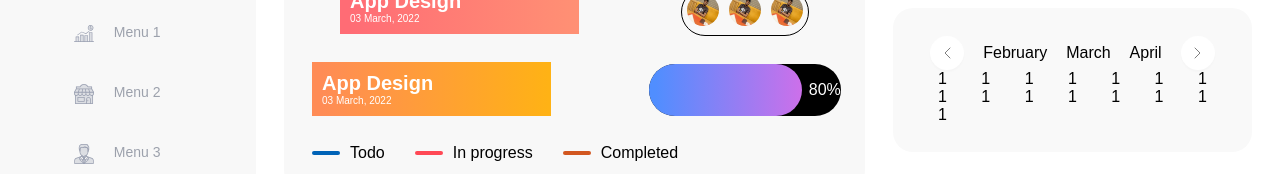
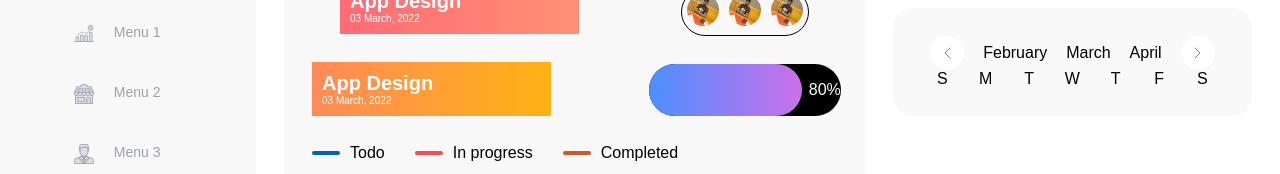
Before and after one commit to vincentabolarin/ha-shem-project, a JavaScript app: page / in a window 1280 px wide. Shown: the part 300-474 px from the top of the page. Built offline with nearby package versions, Linux system fonts and the light colour scheme; the HTML template or start-up script is replaced by a standard one.

Commit message:
add days of the week

```diff
--- a/src/components/Calendar.js
+++ b/src/components/Calendar.js
@@ -4,6 +4,10 @@ import previousArrow from '../assets/svg/previous-arrow.svg';
 import nextArrow from '../assets/svg/next-arrow.svg';
 
 const Calendar = () => {
+
+    const daysOfWeek = [
+        'S', 'M', 'T', 'W', 'T', 'F', 'S'
+    ]
     return (
         <div className={styles.content}>
             <div className={styles.months}>
@@ -29,22 +33,13 @@ const Calendar = () => {
             </div>
 
             <div className={styles.dayOfWeek}>
-                <p>1</p>
-                <p>1</p>
-                <p>1</p>
-                <p>1</p>
-                <p>1</p>
-                <p>1</p>
-                <p>1</p>
-                <p>1</p>
-                <p>1</p>
-                <p>1</p>
-                <p>1</p>
-                <p>1</p>
-                <p>1</p>
-                <p>1</p>
-                <p>1</p>
-
+                {
+                    daysOfWeek.map((day) =>
+                        <div>
+                            {day}
+                        </div>
+                    )
+                }
             </div>
         </div>
     );
```
